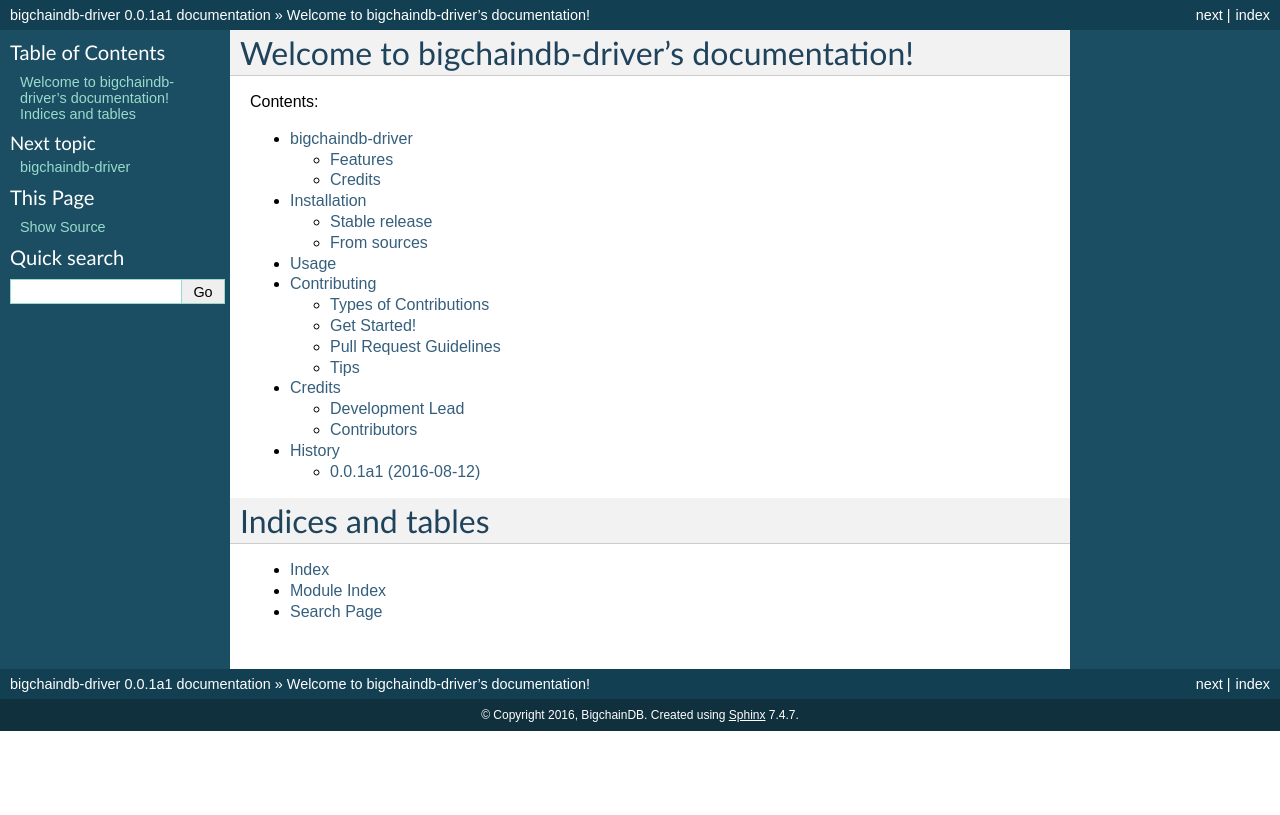
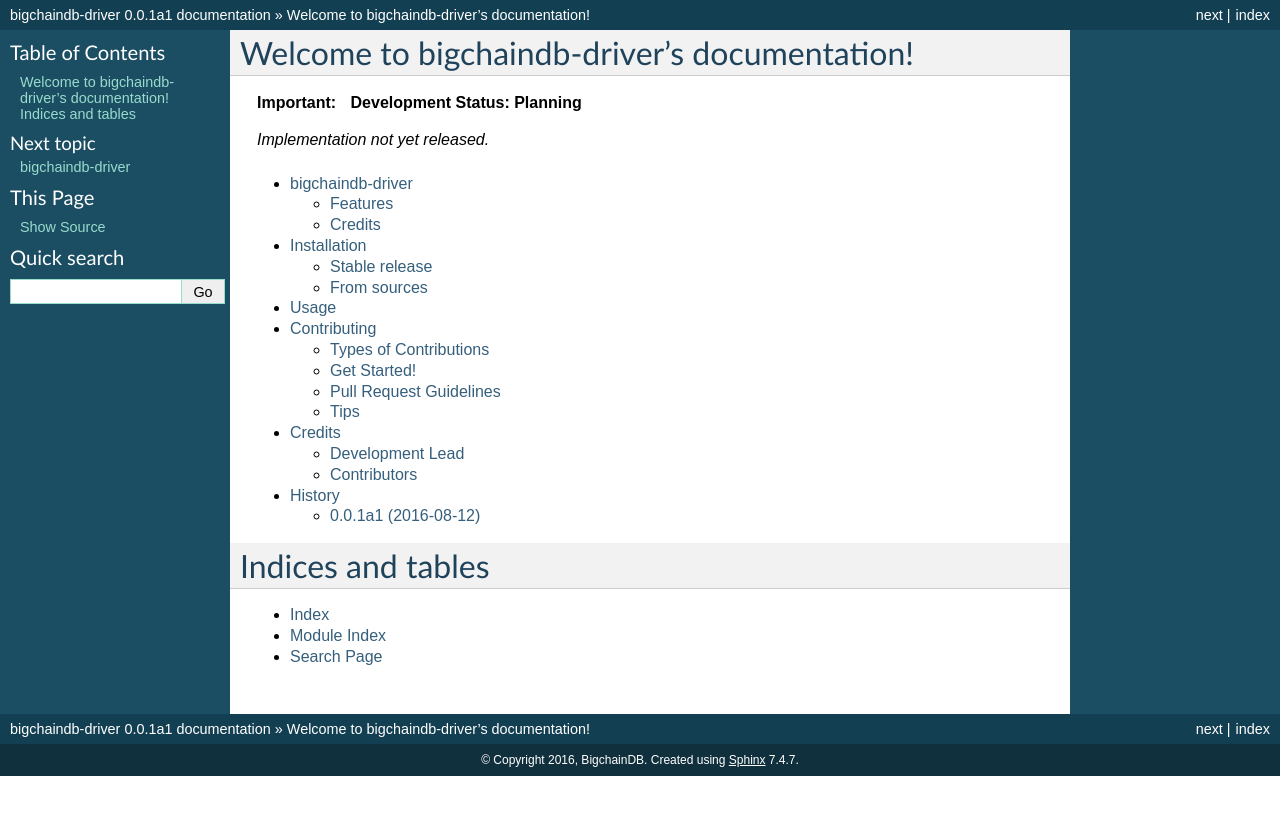
Before and after one commit to bigchaindb/bigchaindb-driver, a Sphinx documentation site: the page built from docs/index.rst, in a window 1280 px wide. Shown: the top 815 px of the page. Built offline with Sphinx 7.4.7, drawn with Linux system fonts in a browser that asks for light colours.

Commit message:
Set the development status to "Planning"

```diff
--- a/HISTORY.rst
+++ b/HISTORY.rst
@@ -5,4 +5,4 @@
 0.0.1a1 (2016-08-12)
 --------------------
 
-* First release on PyPI.
+* Planning release on PyPI.
--- a/README.rst
+++ b/README.rst
@@ -23,7 +23,7 @@
 
 Python driver for BigchainDB
 
-
+* Development Status: Planning
 * Free software: Apache Software License 2.0
 * Documentation: https://bigchaindb-driver.readthedocs.io.
 
--- a/docs/index.rst
+++ b/docs/index.rst
@@ -6,7 +6,9 @@
 Welcome to bigchaindb-driver's documentation!
 ======================================
 
-Contents:
+.. important:: **Development Status: Planning**
+
+    *Implementation not yet released.*
 
 .. toctree::
    :maxdepth: 2
--- a/setup.py
+++ b/setup.py
@@ -51,7 +51,7 @@
     zip_safe=False,
     keywords='bigchaindb_driver',
     classifiers=[
-        'Development Status :: 2 - Pre-Alpha',
+        'Development Status :: 1 - Planning',
         'Intended Audience :: Developers',
         'License :: OSI Approved :: Apache Software License',
         'Natural Language :: English',
```
